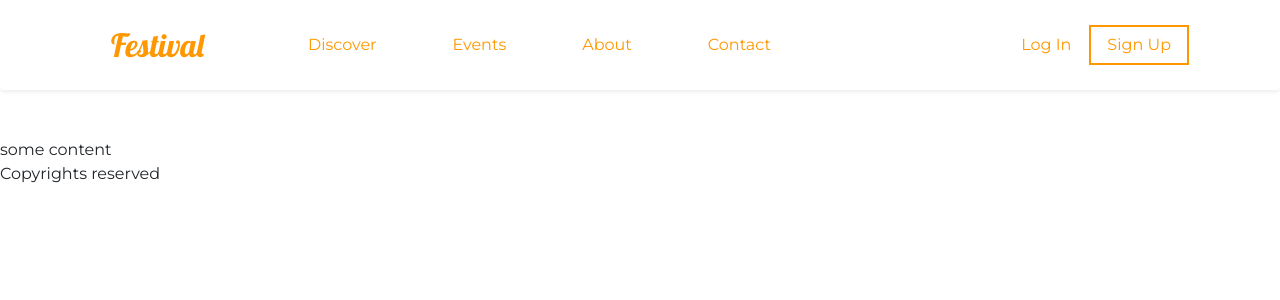
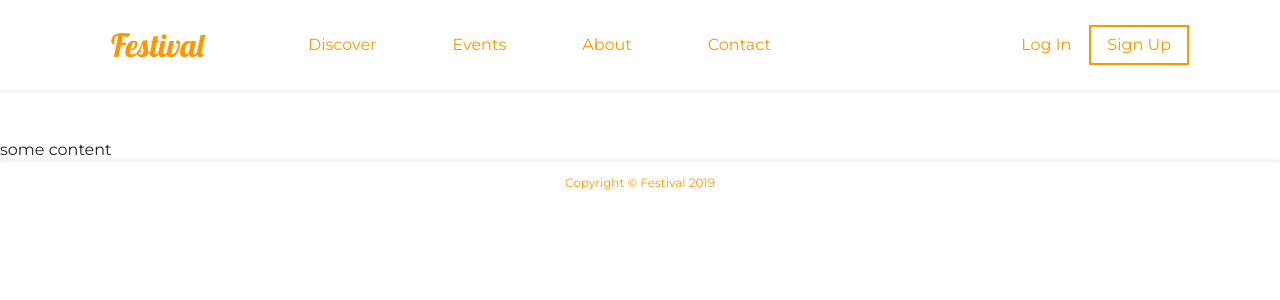
Before and after one commit to johnhany97/selfie-with-fame, a React (Create React App) app in the folder client/: page / in a window 1280 px wide. Shown: the top 300 px of the page. Built offline with nearby package versions, Linux system fonts and the light colour scheme; no server answers.

Commit message:
Added very basic footer

```diff
--- a/client/public/stylesheets/main.css
+++ b/client/public/stylesheets/main.css
@@ -8,7 +8,7 @@ body{
     font-family: 'Montserrat', sans-serif !important;
 }
 
-.lg-container{
+.container-lg{
     width: 100%;
     margin-right: auto;
     margin-left: auto;
@@ -57,6 +57,24 @@ body{
     color: #FF9800;
 }
 
+/* Footer Styles */
+footer{
+    padding: .5rem 0.75rem;
+}
+
+footer .container-lg{
+    justify-content: center;
+}
+.footer-shadow{
+    box-shadow: 0 -.25rem .25rem -.125rem rgba(0,0,0,.075)!important;
+}
+
+.copyright{
+    color: #FF9800;
+    text-align: center;
+    font-size: 0.75rem;
+}
+
 
 
 
@@ -98,7 +116,7 @@ body{
 
 /* Break Point Styles Navbar */
 @media (min-width: 992px){
-    .lg-container{
+    .container-lg{
         padding: 0 75px;
     }
     .navbar .nav-menu{
--- a/client/src/components/Footer/index.jsx
+++ b/client/src/components/Footer/index.jsx
@@ -1,5 +1,15 @@
 import React from 'react';
 
-const Footer = () => (<p>Copyrights reserved</p>);
+const Footer = () => (
+    <footer className="footer-shadow">
+        <div className="container-lg">
+          <div className="row">
+            <div className="col-md-12">
+              <span className="copyright">Copyright © Festival 2019</span>
+            </div>
+          </div>
+        </div>
+    </footer>
+);
 
 export default Footer;
--- a/client/src/components/Header/index.jsx
+++ b/client/src/components/Header/index.jsx
@@ -5,7 +5,7 @@ const Header = (props) => {
     const {title} = props;
     return(
         <Navbar collapseOnSelect expand="lg" variant="light" className="shadow-sm p-3 mb-5 bg-white rounded">
-            <div className="lg-container">
+            <div className="container-lg">
                 <Navbar.Brand href="#home">{title}</Navbar.Brand>
                 <Navbar.Toggle aria-controls="responsive-navbar-nav" id="burger-icon"/>
                 <Navbar.Collapse id="responsive-navbar-nav">
```
